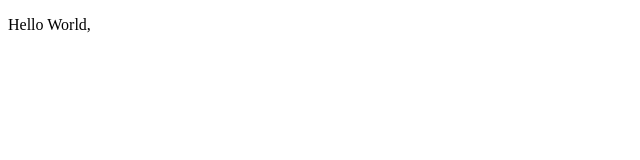
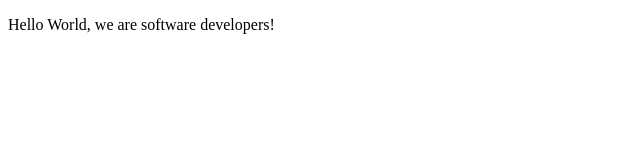
Before and after one commit to Sana-Tariq/Pablo-Sana-Microverse-Trails, a plain HTML site: page index.html in a window 1280 px wide. Shown: the whole page, without its empty margins (0-640 px from the left). Drawn offline with Linux system fonts and the light colour scheme.

Commit message:
added extra text

```diff
--- a/index.html
+++ b/index.html
@@ -9,7 +9,7 @@
   <body>
     <script src="https://cdn.freecodecamp.org/testable-projects-fcc/v1/bundle.js"></script>
 
-    <p>Hello World,</p>
+    <p>Hello World, we are software developers!</p>
     <script  src="js/index.js"></script>
   </body>
 </html>
```
